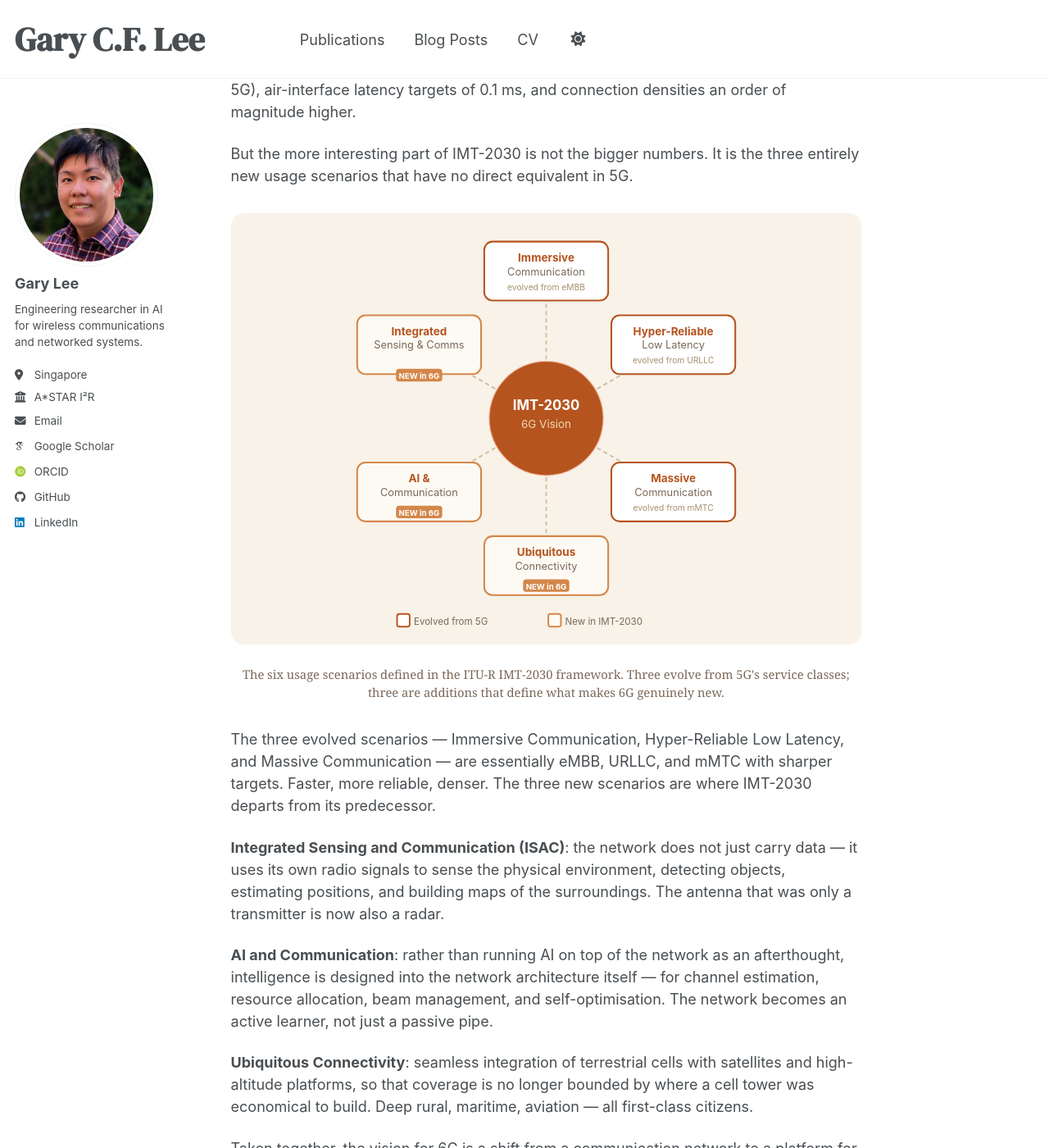
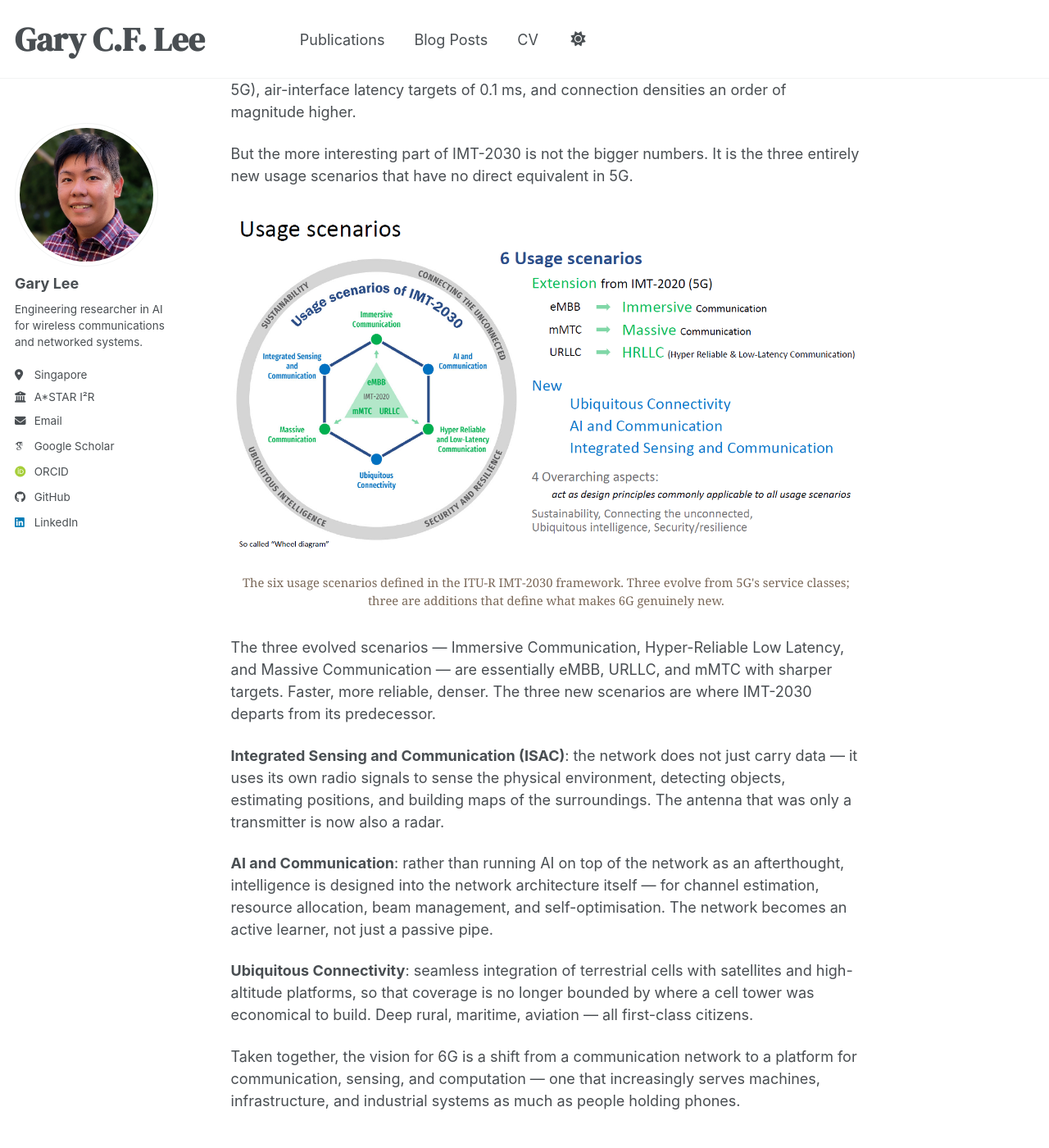
Before and after one commit to garyleecf/garyleecf.github.io, a Jekyll site: the page built from _posts/2026-03-22-what-is-wireless.md, in a window 1280 px wide and 1400 px high, scrolled down 2417 px. Shown: the whole window at 82% size. Built offline with Jekyll 4.4.1, drawn with Linux system fonts in a browser that asks for light colours; some web fonts are replaced; a script bundle is joined from its source files by our own code; library files that are not in the unit come from our copies.

Commit message:
visual adjustments

```diff
--- a/_posts/2026-03-22-what-is-wireless.md
+++ b/_posts/2026-03-22-what-is-wireless.md
@@ -57,7 +57,7 @@ The ITU released the IMT-2030 framework — the official vision for 6G — in 20
 But the more interesting part of IMT-2030 is not the bigger numbers. It is the three entirely new usage scenarios that have no direct equivalent in 5G.
 
 <figure style="margin: 1.8em 0 1.4em;">
-  <img src="/images/imt2030-wheel.svg" alt="IMT-2030 6G usage scenario wheel diagram" style="max-width: 100%;"/>
+  <img src="/images/imt2030-official.png" alt="ITU-R IMT-2030 framework diagram showing the six usage scenarios for 6G" style="max-width: 100%;"/>
   <figcaption style="text-align: center; font-size: 0.82em; color: #7A6858; margin-top: 0.5em;">The six usage scenarios defined in the ITU-R IMT-2030 framework. Three evolve from 5G's service classes; three are additions that define what makes 6G genuinely new.</figcaption>
 </figure>
 
--- a/_sass/theme/_default_dark.scss
+++ b/_sass/theme/_default_dark.scss
@@ -12,7 +12,7 @@ $background                 : #474747;
 $background-light           : mix(#fff, $background, 80%);
 $background-lighter         : mix(#fff, $background, 90%);
 $text                       : #ffffff;
-$link                       : #0ea1c5;
+$link                       : #d4a050;
 $link-dark                  : mix(#000, $link, 25%);
 $link-light                 : mix(#fff, $link, 25%);
 
--- a/_sass/theme/_default_light.scss
+++ b/_sass/theme/_default_light.scss
@@ -36,9 +36,9 @@ $sidebar-screen-min-width   : 1024px;
     --global-code-background-color      : #fafafa;
     --global-code-text-color            : #{$darker-gray};
     --global-fig-caption-color          : mix(#fff,  #{$dark-gray}, 25%);
-    --global-link-color                 : #52adc8;
-    --global-link-color-hover           : mix(#000, #2f7f93, 25%);
-    --global-link-color-visited         : mix(#fff, #2f7f93, 25%);
+    --global-link-color                 : #b07030;
+    --global-link-color-hover           : #7a4e18;
+    --global-link-color-visited         : #c89248;
     --global-masthead-link-color        : #{$dark-gray};
     --global-masthead-link-color-hover  : mix(#000, #{$gray}, 25%);
     --global-text-color                 : #{$dark-gray};
```
